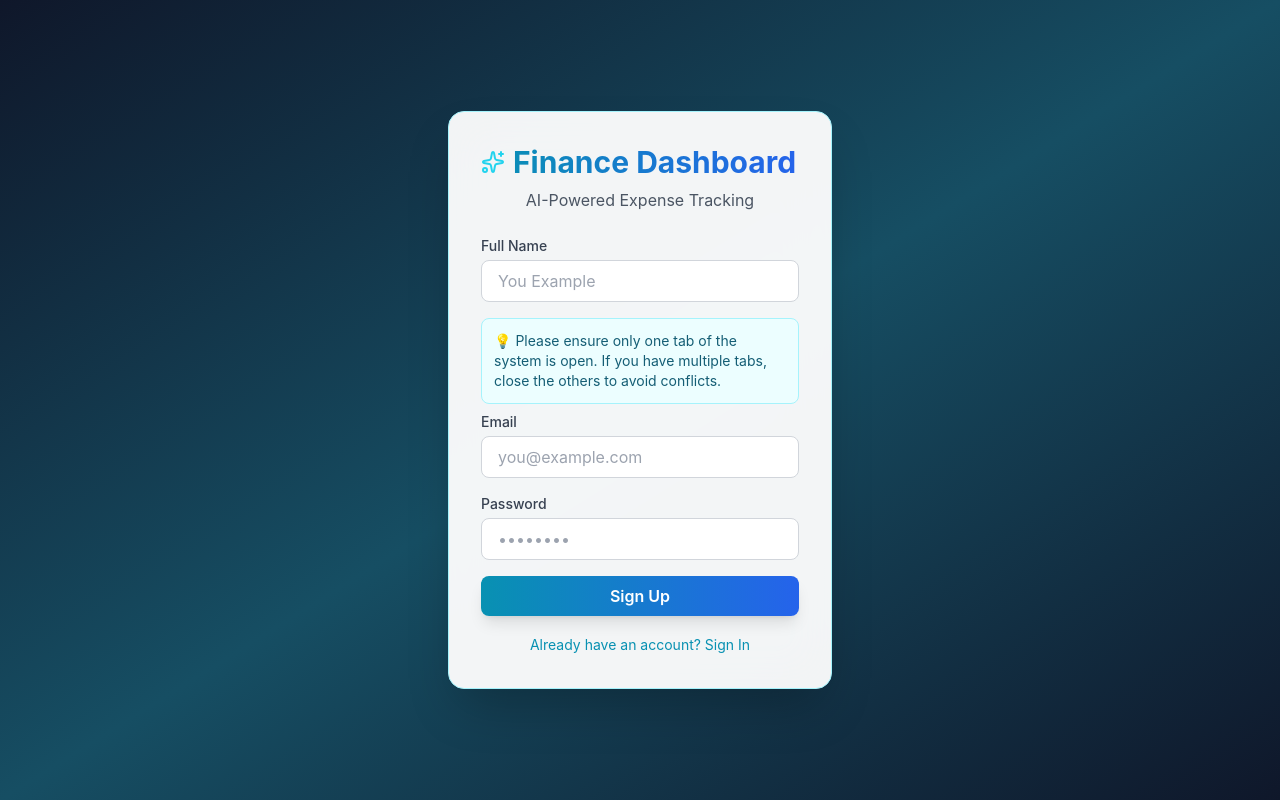
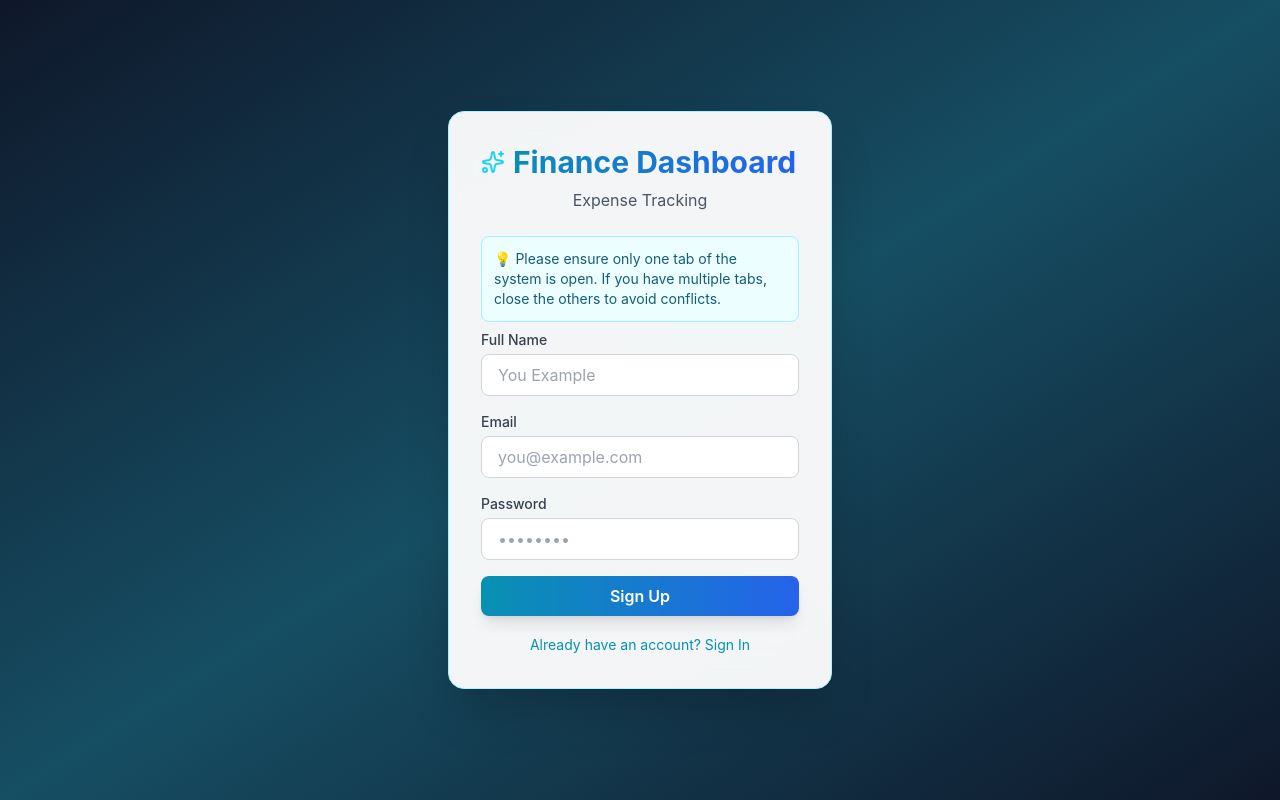
Before and after one commit to derlinromero/finance-dashboard, a React (Create React App) app in the folder frontend/: page / in a window 1280 px wide. Both pictures are taken after a click on the button "Don't have an account? Sign Up". Built offline with nearby package versions, Linux system fonts and the light colour scheme; no server answers; the HTML template or start-up script is replaced by a standard one.

Commit message:
fix8: Fix few issues
- Delete or modified every text that said 'AI' in it.
- Fixed the confirm email flow.

```diff
--- a/frontend/public/index.html
+++ b/frontend/public/index.html
@@ -7,11 +7,11 @@
     <meta name="theme-color" content="#000000" />
     <meta
       name="description"
-      content="AI-powered personal finance and expense tracking dashboard"
+      content="Personal finance and expense tracking dashboard"
     />
     <link rel="apple-touch-icon" href="%PUBLIC_URL%/logo192.png" />
     <link rel="manifest" href="%PUBLIC_URL%/manifest.json" />
-    <title>AI Finance Dashboard</title>
+    <title>Finance Dashboard</title>
   </head>
   <body>
     <noscript>You need to enable JavaScript to run this app.</noscript>
--- a/frontend/src/components/Auth.jsx
+++ b/frontend/src/components/Auth.jsx
@@ -37,6 +37,7 @@ function Auth() {
           email,
           password,
           options: {
+            emailRedirectTo: window.location.origin,
             data: {
               full_name: fullName,
             }
@@ -97,12 +98,15 @@ function Auth() {
           Finance Dashboard
         </h1>
         <p className="text-center text-gray-600 mb-6">
-          AI-Powered Expense Tracking
+          Expense Tracking
         </p>
 
         <form onSubmit={handleAuth} className="space-y-4">
           {isSignUp && (
             <div>
+              <div className="mb-2 p-3 bg-cyan-50 border border-cyan-200 rounded-lg text-cyan-800 text-sm">
+              💡 Please ensure only one tab of the system is open. If you have multiple tabs, close the others to avoid conflicts.
+              </div>
               <label className="block text-sm font-medium text-gray-700 mb-1">
                 Full Name
               </label>
@@ -118,9 +122,6 @@ function Auth() {
           )}
 
           <div>
-            <div className="mb-2 p-3 bg-cyan-50 border border-cyan-200 rounded-lg text-cyan-800 text-sm">
-              💡 Please ensure only one tab of the system is open. If you have multiple tabs, close the others to avoid conflicts.
-            </div>
             <label className="block text-sm font-medium text-gray-700 mb-1">
               Email
             </label>
--- a/frontend/src/components/CategoryManager.jsx
+++ b/frontend/src/components/CategoryManager.jsx
@@ -143,12 +143,6 @@ function CategoryManager({ userId, categories, onCategoriesUpdated }) {
           ))}
         </div>
       )}
-
-      <div className="mt-4 pt-4 border-t border-cyan-200">
-        <p className="text-xs text-gray-500">
-          💡 <strong>Tip:</strong> The AI will learn from your category choices and improve over time!
-        </p>
-      </div>
     </div>
   );
 }
--- a/frontend/src/components/Dashboard.jsx
+++ b/frontend/src/components/Dashboard.jsx
@@ -31,7 +31,7 @@ function Dashboard({
                 <div>
                 <h1 className="text-2xl font-bold text-white flex items-center gap-2">
                     <Sparkles className="w-6 h-6 text-cyan-400" />
-                    AI Finance Dashboard
+                    Finance Dashboard
                 </h1>
                 <p className="text-sm text-cyan-200 mt-1">
                     Welcome back, {session.user.user_metadata?.full_name || session.user.email?.split('@')[0]}
```
Also changed, not shown: frontend/public/manifest.json, 1 other file (tests, documents, lock files or other folders).
